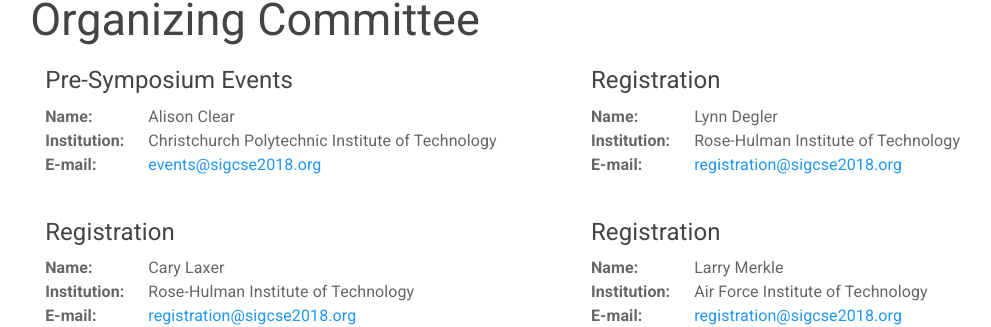
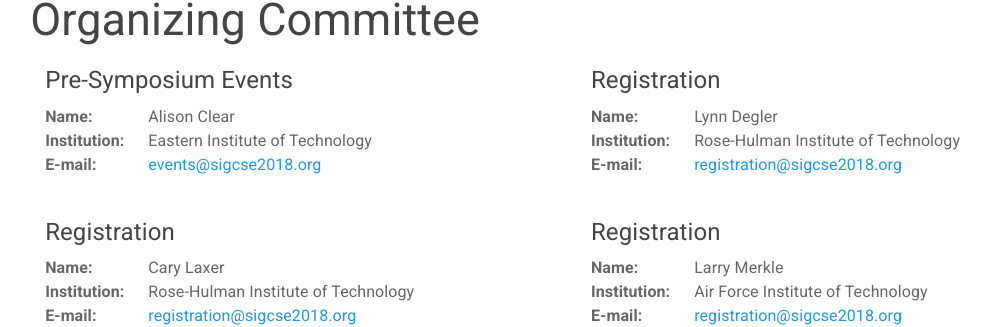
Before and after one commit to sigcsets/sigcse2018, a Jekyll site: the page built from info/committees.md, in a window 1280 px wide and 900 px high, scrolled down 1468 px. Shown: the part 129-456 px from the top of the window, without its empty margins (64-1055 px from the left). Built offline with Jekyll 4.4.1, drawn with Linux system fonts in a browser that asks for light colours.

Commit message:
Update to Clear's affiliation

```diff
--- a/_data/committees.yaml
+++ b/_data/committees.yaml
@@ -94,7 +94,7 @@
   members:
   - name: Alison Clear
     role: Pre-Symposium Events
-    inst: Christchurch Polytechnic Institute of Technology
+    inst: Eastern Institute of Technology
     email: events@sigcse2018.org
 
   - name: Lynn Degler
```
